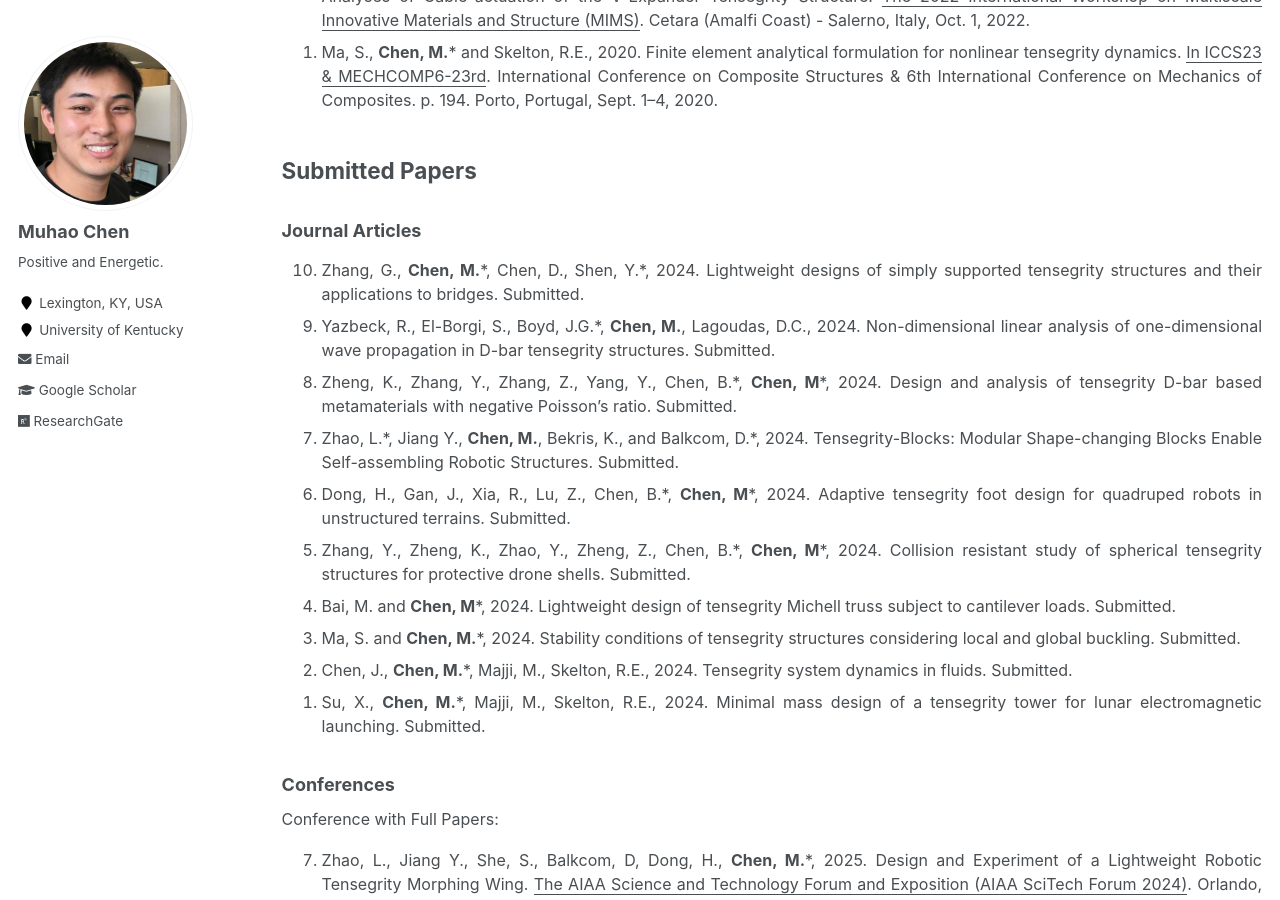
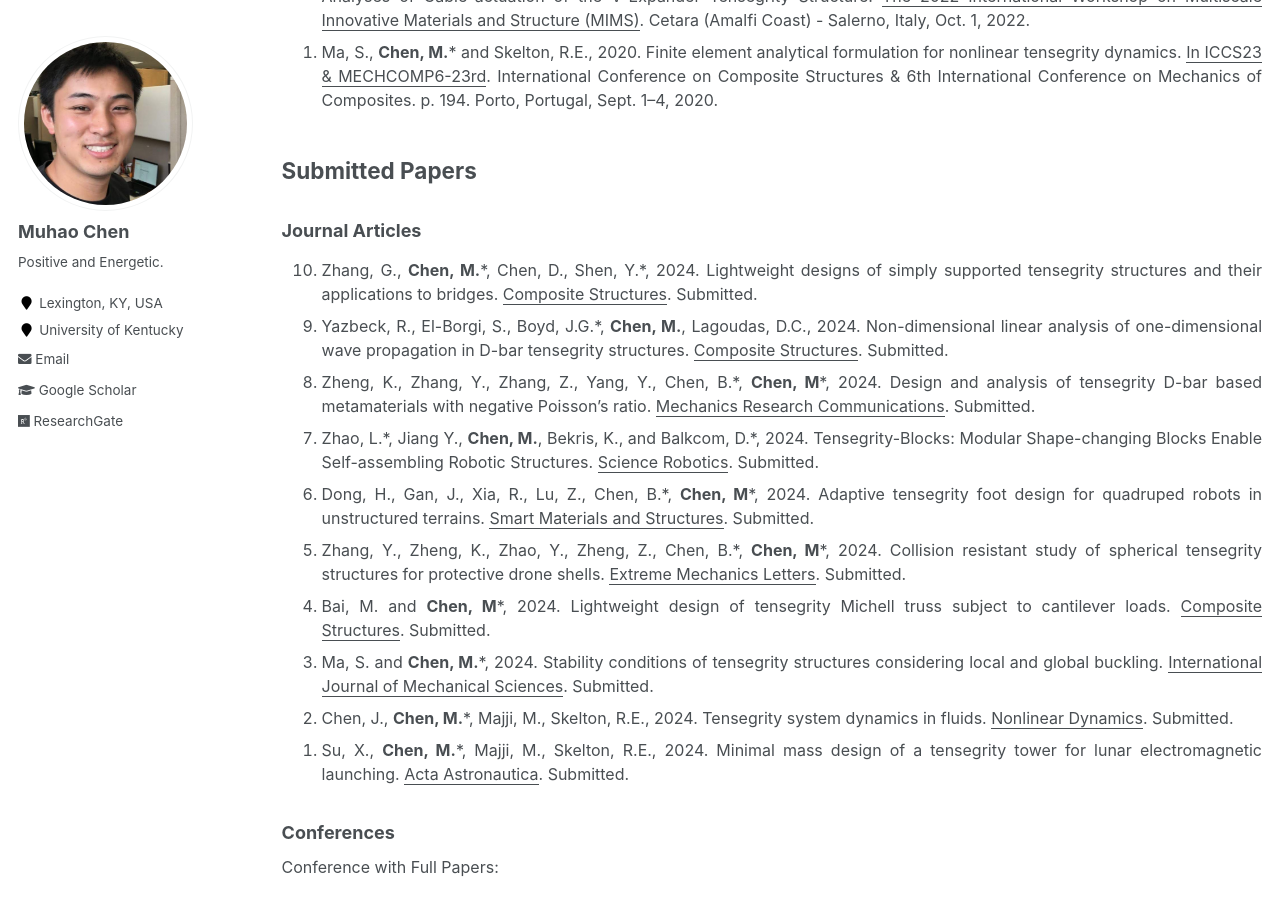
Before and after one commit to Muhao-Chen/muhao-chen.github.io, a Jekyll site: the page built from _pages/publication.md, in a window 1280 px wide and 900 px high, scrolled down 3611 px. Built offline with Jekyll 4.4.1, drawn with Linux system fonts in a browser that asks for light colours.

Commit message:
Update publication.md

```diff
--- a/_pages/publication.md
+++ b/_pages/publication.md
@@ -85,21 +85,22 @@ Conference with Abstracts:
 ### Journal Articles
 <font size=3>
 <ol reversed>
-<li> Zhang, G., <strong>Chen, M.</strong>*, Chen, D., Shen, Y.*, 2024. Lightweight designs of simply supported tensegrity structures and their applications to bridges. Submitted. </li>
-<li> Yazbeck, R., El-Borgi, S., Boyd, J.G.*, <strong>Chen, M.</strong>, Lagoudas, D.C., 2024. Non-dimensional linear analysis of one-dimensional wave propagation in D-bar tensegrity structures. Submitted. </li>
-<li> Zheng, K., Zhang, Y., Zhang, Z., Yang, Y., Chen, B.*, <strong>Chen, M</strong>*, 2024. Design and analysis of tensegrity D-bar based metamaterials with negative Poisson’s ratio. Submitted. </li>
-<li> Zhao, L.*, Jiang Y., <strong>Chen, M.</strong>, Bekris, K., and Balkcom, D.*, 2024. Tensegrity-Blocks: Modular Shape-changing Blocks Enable Self-assembling Robotic Structures. Submitted. </li>
-<li> Dong, H., Gan, J., Xia, R., Lu, Z., Chen, B.*, <strong>Chen, M</strong>*, 2024. Adaptive tensegrity foot design for quadruped robots in unstructured terrains. Submitted. </li>
-<li> Zhang, Y., Zheng, K., Zhao, Y., Zheng, Z., Chen, B.*, <strong>Chen, M</strong>*, 2024. Collision resistant study of spherical tensegrity structures for protective drone shells. Submitted. </li>
+<li> Zhang, G., <strong>Chen, M.</strong>*, Chen, D., Shen, Y.*, 2024. Lightweight designs of simply supported tensegrity structures and their applications to bridges. <u>Composite Structures</u>. Submitted. </li>
+<li> Yazbeck, R., El-Borgi, S., Boyd, J.G.*, <strong>Chen, M.</strong>, Lagoudas, D.C., 2024. Non-dimensional linear analysis of one-dimensional wave propagation in D-bar tensegrity structures. <u>Composite Structures</u>. Submitted. </li>
+<li> Zheng, K., Zhang, Y., Zhang, Z., Yang, Y., Chen, B.*, <strong>Chen, M</strong>*, 2024. Design and analysis of tensegrity D-bar based metamaterials with negative Poisson’s ratio. <u>Mechanics Research Communications</u>. Submitted. </li>
+<li> Zhao, L.*, Jiang Y., <strong>Chen, M.</strong>, Bekris, K., and Balkcom, D.*, 2024. Tensegrity-Blocks: Modular Shape-changing Blocks Enable Self-assembling Robotic Structures. <u>Science Robotics</u>. Submitted. </li>
+<li> Dong, H., Gan, J., Xia, R., Lu, Z., Chen, B.*, <strong>Chen, M</strong>*, 2024. Adaptive tensegrity foot design for quadruped robots in unstructured terrains. <u>Smart Materials and Structures</u>. Submitted. </li>
+<li> Zhang, Y., Zheng, K., Zhao, Y., Zheng, Z., Chen, B.*, <strong>Chen, M</strong>*, 2024. Collision resistant study of spherical tensegrity structures for protective drone shells. <u>Extreme Mechanics Letters</u>. Submitted. </li>
 <!-- <li><strong>Chen, M.</strong>*, Shen, Y., and Skelton, R.E. Model-Based and Markov Data-Based Linearized Tensegrity Dynamics and Analysis of Morphing Airfoils. <u>Journal of Guidance, Control, and Dynamics</u>. Submitted.</li> -->
 <!-- <li> <strong>Chen, M.</strong>*, and Skelton, R.E., 2022. Mass efficient Double-Helix Tensegrity for underwater, land, air, and space applications. <u>Computer Methods in Applied Mechanics and Engineering</u>.-->
 <!-- <li> <strong>Chen, M.</strong>*, Shen, Y., Majji, M. and Skelton, R.E. Integrated economic sensor/actuator selection and covariance control for tensegrity robots. 2023. <u>Automatica</u>. </li> -->
-<li>Bai, M. and <strong>Chen, M</strong>*, 2024. Lightweight design of tensegrity Michell truss subject to cantilever loads. Submitted.</li>
-<li>Ma, S. and <strong>Chen, M.</strong>*, 2024. Stability conditions of tensegrity structures considering local and global buckling. Submitted.</li>
+<li>Bai, M. and <strong>Chen, M</strong>*, 2024. Lightweight design of tensegrity Michell truss subject to cantilever loads. <u>Composite Structures</u>. Submitted.</li>
+<li>Ma, S. and <strong>Chen, M.</strong>*, 2024. Stability conditions of tensegrity structures considering local and global buckling. <u>International Journal of Mechanical Sciences</u>. Submitted.</li>
 <!-- <li>Shen, Y., <strong>Chen, M.</strong>*, and Skelton, R.E., 2023. TsgDMC: Tensegrity Data-based Modeling and Control. <u>Journal of Open Source Software</u>. </li>
 <li>Ma, S., <strong>Chen, M.</strong>*, and Skelton, R.E., 2023. OriTsgEFA: Origami and Tensegrity Equilibrium and Form-finding Analysis. <u>Journal of Open Source Software</u>. </li> -->
-<li>Chen, J., <strong>Chen, M.</strong>*, Majji, M., Skelton, R.E., 2024. Tensegrity system dynamics in fluids. Submitted.</li>
-<li>Su, X., <strong>Chen, M.</strong>*, Majji, M., Skelton, R.E., 2024. Minimal mass design of a tensegrity tower for lunar electromagnetic launching. Submitted.</li>
+<li>Chen, J., <strong>Chen, M.</strong>*, Majji, M., Skelton, R.E., 2024. Tensegrity system dynamics in fluids. <u>Nonlinear Dynamics</u>. Submitted.</li>
+<li>Su, X., <strong>Chen, M.</strong>*, Majji, M., Skelton, R.E., 2024. Minimal mass design of a tensegrity tower for lunar electromagnetic launching. <u>Acta Astronautica</u>.
+ Submitted.</li>
 </ol>
 </font>
 
```
